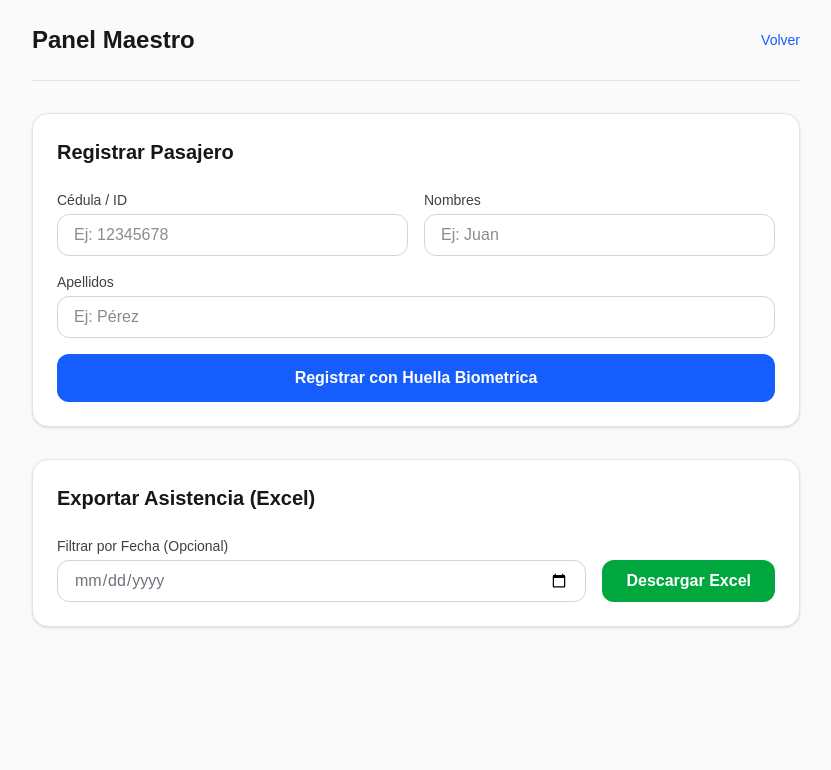
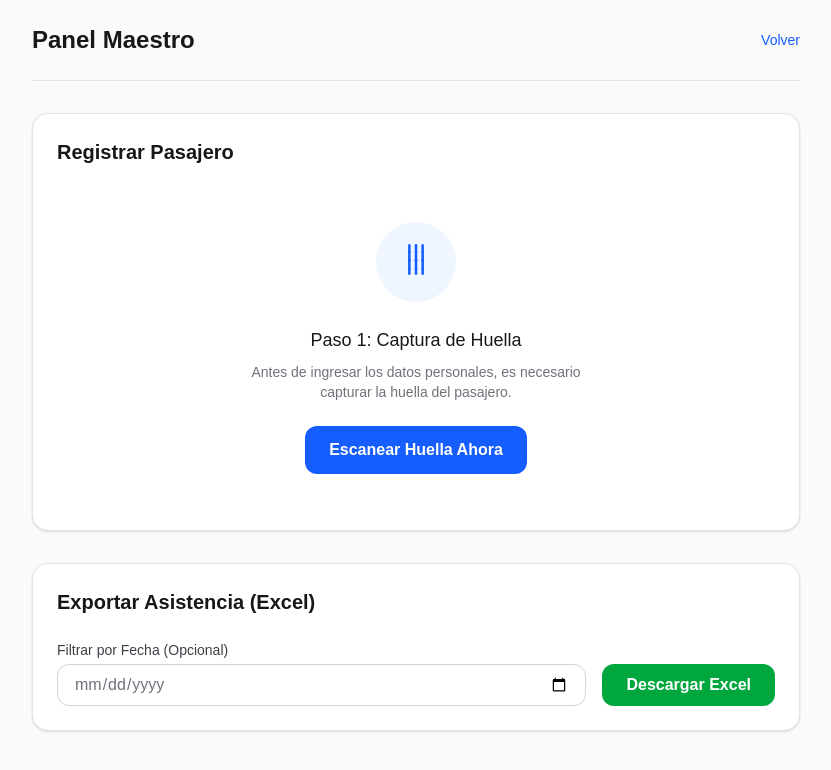
Before and after one commit to waldobeat/transporte-app, a Next.js app: page /master in a window 1280 px wide. Shown: the top 770 px of the page, without its empty margins (224-1055 px from the left). Built offline with nearby package versions, Linux system fonts and the light colour scheme.

Commit message:
feat(master): two-step registration flow - fingerprint first, then passenger details

```diff
--- a/src/app/api/webauthn/register/options/route.ts
+++ b/src/app/api/webauthn/register/options/route.ts
@@ -6,27 +6,15 @@ import prisma from '@/lib/prisma';
 
 export async function POST(request: Request) {
     try {
-        const body = await request.json();
-        const { id, name, lastName } = body;
-
-        if (!id || !name || !lastName) {
-            return NextResponse.json({ error: 'Missing required fields' }, { status: 400 });
-        }
-
-        const existing = await prisma.passenger.findUnique({ where: { id } });
-        if (existing) {
-            return NextResponse.json({ error: 'Passenger already exists' }, { status: 400 });
-        }
-
         const rpID = getRpID(request.url);
+        const tempId = crypto.randomUUID();
 
         // Using base64url or just string based on SimpleWebAuthn version
         const options = await generateRegistrationOptions({
             rpName,
             rpID,
-            userName: `${name} ${lastName}`,
-            // Optionally provide a user display name
-            userDisplayName: `${name} ${lastName}`,
+            userName: `user_${tempId}`,
+            userDisplayName: 'Nuevo Pasajero',
             authenticatorSelection: {
                 residentKey: 'required',
                 userVerification: 'required',
@@ -35,9 +23,9 @@ export async function POST(request: Request) {
             // You could set timeout here
         });
 
-        saveChallenge(id, options.challenge);
+        await saveChallenge(tempId, options.challenge);
 
-        return NextResponse.json(options);
+        return NextResponse.json({ options, tempId });
     } catch (error: any) {
         return NextResponse.json({ error: error.message }, { status: 500 });
     }
--- a/src/app/api/webauthn/register/verify/route.ts
+++ b/src/app/api/webauthn/register/verify/route.ts
@@ -7,9 +7,9 @@ import prisma from '@/lib/prisma';
 export async function POST(request: Request) {
     try {
         const body = await request.json();
-        const { id, name, lastName, response } = body;
+        const { id, name, lastName, response, tempId } = body;
 
-        const expectedChallenge = await getExpectedChallenge(id);
+        const expectedChallenge = await getExpectedChallenge(tempId);
         if (!expectedChallenge) {
             return NextResponse.json({ error: 'Challenge expired or not found' }, { status: 400 });
         }
@@ -34,6 +34,13 @@ export async function POST(request: Request) {
         const credentialID = credential.id;
         const credentialPK = Buffer.from(credential.publicKey).toString('base64url');
 
+        // Check if final ID exists
+        const existing = await prisma.passenger.findUnique({ where: { id } });
+        if (existing) {
+            try { await prisma.passenger.delete({ where: { id: tempId } }); } catch (e) { }
+            return NextResponse.json({ error: 'La Cédula/ID ya está registrada' }, { status: 400 });
+        }
+
         await prisma.passenger.create({
             data: {
                 id,
@@ -45,7 +52,7 @@ export async function POST(request: Request) {
             }
         });
 
-        deleteChallenge(id);
+        try { await prisma.passenger.delete({ where: { id: tempId } }); } catch (e) { }
 
         return NextResponse.json({ verified: true });
     } catch (error: any) {
--- a/src/app/master/page.tsx
+++ b/src/app/master/page.tsx
@@ -13,44 +13,65 @@ export default function MasterDashboard() {
     const [message, setMessage] = useState<{ type: 'success' | 'error', text: string } | null>(null);
     const [exportDate, setExportDate] = useState('');
 
-    const handleRegister = async (e: React.FormEvent) => {
-        e.preventDefault();
+    const [step, setStep] = useState<1 | 2>(1);
+    const [tempData, setTempData] = useState<{ tempId: string, attResp: any } | null>(null);
+
+    const handleReadFingerprint = async () => {
         setLoading(true);
         setMessage(null);
         try {
-            // 1. Get options
+            // 1. Get options without user data
             const optResp = await fetch('/api/webauthn/register/options', {
                 method: 'POST',
                 headers: { 'Content-Type': 'application/json' },
-                body: JSON.stringify(formData),
+                body: JSON.stringify({}),
             });
 
             const optData = await optResp.json();
-
             if (!optResp.ok) throw new Error(optData.error || 'Failed to get registration options');
 
             // 2. Pass options to browser WebAuthn API
             let attResp;
             try {
-                attResp = await startRegistration({ optionsJSON: optData });
+                attResp = await startRegistration({ optionsJSON: optData.options });
             } catch (err: any) {
                 if (err.name === 'InvalidStateError') {
                     throw new Error('El dispositivo ya está registrado para otro usuario (o el mismo).');
                 }
-                if (err.name === 'NotAllowedError') { // User cancelled
+                if (err.name === 'NotAllowedError') {
                     throw new Error('Operación cancelada o denegada.');
                 }
-                // Show the exact error the browser throws to understand why the Android authenticator fails
                 throw new Error(`Error del autenticador: ${err.name} - ${err.message}`);
             }
 
+            setTempData({ tempId: optData.tempId, attResp });
+            setStep(2);
+            setMessage({ type: 'success', text: 'Huella capturada con éxito. Por favor ingresa los datos del pasajero.' });
+
+        } catch (error: any) {
+            setMessage({ type: 'error', text: error.message });
+        } finally {
+            setLoading(false);
+        }
+    };
+
+    const handleSaveUserData = async (e: React.FormEvent) => {
+        e.preventDefault();
+        if (!tempData) return;
+
+        setLoading(true);
+        setMessage(null);
+        try {
             // 3. Verify response
             const verifyResp = await fetch('/api/webauthn/register/verify', {
                 method: 'POST',
                 headers: { 'Content-Type': 'application/json' },
                 body: JSON.stringify({
-                    ...formData,
-                    response: attResp,
+                    id: formData.id,
+                    name: formData.name,
+                    lastName: formData.lastName,
+                    tempId: tempData.tempId,
+                    response: tempData.attResp,
                 }),
             });
 
@@ -59,12 +80,21 @@ export default function MasterDashboard() {
 
             setMessage({ type: 'success', text: 'Pasajero registrado exitosamente.' });
             setFormData({ id: '', name: '', lastName: '' });
+            setStep(1);
+            setTempData(null);
 
         } catch (error: any) {
             setMessage({ type: 'error', text: error.message });
         } finally {
             setLoading(false);
         }
+    };
+
+    const handleCancel = () => {
+        setStep(1);
+        setTempData(null);
+        setFormData({ id: '', name: '', lastName: '' });
+        setMessage(null);
     };
 
     const handleExport = () => {
@@ -84,7 +114,12 @@ export default function MasterDashboard() {
                 </header>
 
                 <section className="bg-white dark:bg-zinc-900 rounded-2xl p-6 shadow-sm border border-zinc-200 dark:border-zinc-800">
-                    <h2 className="text-xl font-semibold mb-6">Registrar Pasajero</h2>
+                    <h2 className="text-xl font-semibold mb-6 flex items-center justify-between">
+                        Registrar Pasajero
+                        {step === 2 && (
+                            <span className="text-sm font-medium text-blue-600 bg-blue-50 dark:bg-blue-900/30 px-3 py-1 rounded-full">Paso 2 / 2</span>
+                        )}
+                    </h2>
 
                     {message && (
                         <div className={`p-4 mb-6 rounded-lg text-sm font-medium ${message.type === 'success' ? 'bg-green-100 text-green-800 dark:bg-green-900/30 dark:text-green-400' : 'bg-red-100 text-red-800 dark:bg-red-900/30 dark:text-red-400'}`}>
@@ -92,7 +127,26 @@ export default function MasterDashboard() {
                         </div>
                     )}
 
-                    <form onSubmit={handleRegister} className="space-y-4">
+                    {step === 1 ? (
+                        <div className="flex flex-col items-center justify-center py-8 space-y-6">
+                            <div className="w-20 h-20 bg-blue-50 dark:bg-blue-900/20 rounded-full flex items-center justify-center">
+                                <svg xmlns="http://www.w3.org/2000/svg" width="40" height="40" viewBox="0 0 24 24" fill="none" stroke="currentColor" strokeWidth="1.5" strokeLinecap="round" strokeLinejoin="round" className="text-blue-600 dark:text-blue-400"><path d="M12 11h.01" /><path d="M12 6h.01" /><path d="M12 16h.01" /><path d="M8 11h.01" /><path d="M8 16h.01" /><path d="M16 11h.01" /><path d="M16 16h.01" /><path d="M8 6h.01" /><path d="M16 6h.01" /><path d="M12 2v9" /><path d="M12 11v8" /><path d="M8 2v9" /><path d="M8 11v8" /><path d="M16 2v9" /><path d="M16 11v8" /></svg>
+                            </div>
+                            <div className="text-center">
+                                <h3 className="text-lg font-medium text-zinc-900 dark:text-zinc-100 mb-2">Paso 1: Captura de Huella</h3>
+                                <p className="text-zinc-500 text-sm max-w-sm">Antes de ingresar los datos personales, es necesario capturar la huella del pasajero.</p>
+                            </div>
+                            <button
+                                onClick={handleReadFingerprint}
+                                disabled={loading}
+                                className="w-full sm:w-auto min-w-[200px] bg-blue-600 hover:bg-blue-500 text-white font-semibold py-3 px-6 rounded-xl transition-all disabled:opacity-50 disabled:cursor-not-allowed flex justify-center items-center gap-2"
+                            >
+                                {loading && <svg className="animate-spin h-5 w-5 text-white" xmlns="http://www.w3.org/2000/svg" fill="none" viewBox="0 0 24 24"><circle className="opacity-25" cx="12" cy="12" r="10" stroke="currentColor" strokeWidth="4"></circle><path className="opacity-75" fill="currentColor" d="M4 12a8 8 0 018-8V0C5.373 0 0 5.373 0 12h4zm2 5.291A7.962 7.962 0 014 12H0c0 3.042 1.135 5.824 3 7.938l3-2.647z"></path></svg>}
+                                {loading ? 'Solicitando...' : 'Escanear Huella Ahora'}
+                            </button>
+                        </div>
+                    ) : (
+                        <form onSubmit={handleSaveUserData} className="space-y-4">
                             <div className="grid grid-cols-1 md:grid-cols-2 gap-4">
                                 <div>
                                     <label className="block text-sm font-medium text-zinc-700 dark:text-zinc-300 mb-1">Cédula / ID</label>
@@ -129,16 +183,26 @@ export default function MasterDashboard() {
                                 </div>
                             </div>
 
+                            <div className="flex gap-3 pt-4">
+                                <button
+                                    type="button"
+                                    onClick={handleCancel}
+                                    className="flex-1 bg-zinc-200 dark:bg-zinc-800 hover:bg-zinc-300 dark:hover:bg-zinc-700 text-zinc-800 dark:text-zinc-200 font-semibold py-3 px-4 rounded-xl transition-all"
+                                >
+                                    Cancelar
+                                </button>
                                 <button
                                     type="submit"
                                     disabled={loading}
-                            className="w-full bg-blue-600 hover:bg-blue-500 text-white font-semibold py-3 px-4 rounded-xl transition-all disabled:opacity-50 disabled:cursor-not-allowed flex justify-center items-center"
+                                    className="flex-[2] bg-blue-600 hover:bg-blue-500 text-white font-semibold py-3 px-4 rounded-xl transition-all disabled:opacity-50 disabled:cursor-not-allowed flex justify-center items-center"
                                 >
                                     {loading ? (
                                         <svg className="animate-spin -ml-1 mr-3 h-5 w-5 text-white" xmlns="http://www.w3.org/2000/svg" fill="none" viewBox="0 0 24 24"><circle className="opacity-25" cx="12" cy="12" r="10" stroke="currentColor" strokeWidth="4"></circle><path className="opacity-75" fill="currentColor" d="M4 12a8 8 0 018-8V0C5.373 0 0 5.373 0 12h4zm2 5.291A7.962 7.962 0 014 12H0c0 3.042 1.135 5.824 3 7.938l3-2.647z"></path></svg>
-                            ) : 'Registrar con Huella Biometrica'}
+                                    ) : 'Guardar Datos de Pasajero'}
                                 </button>
+                            </div>
                         </form>
+                    )}
                 </section>
 
                 <section className="bg-white dark:bg-zinc-900 rounded-2xl p-6 shadow-sm border border-zinc-200 dark:border-zinc-800">
```
Lines whose indentation alone changed are shown as unchanged.
